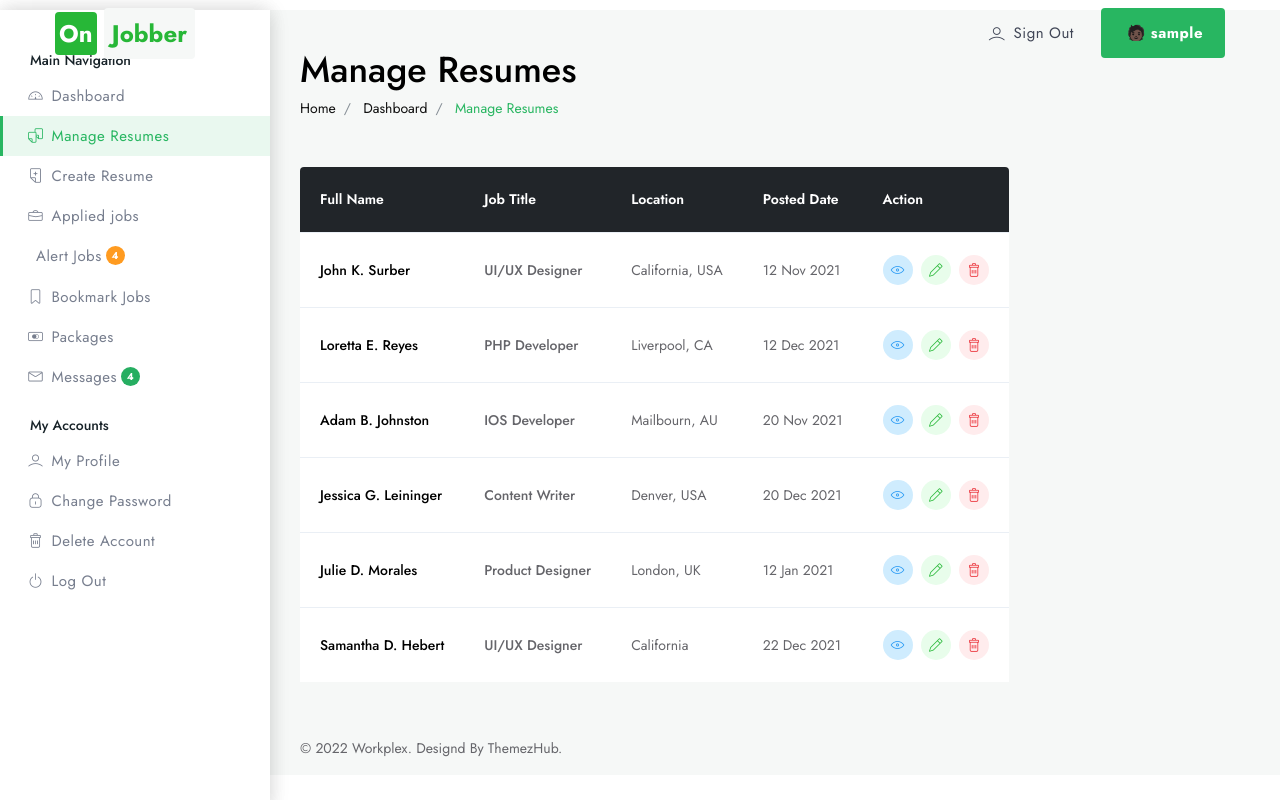
After one commit to bontusss/onjobber, a Django app: template templates/candidate/manage-resume.html in a window 1280 px wide. The commit adds this page. Run offline with Django 4.2, Linux system fonts and the light colour scheme; the template is opened without the code that fills it, so the values that code supplies are empty; the visitor is signed in with stand-in values (Sample User, id 1); data comes from the database, SQL or seed files in the repository; some libraries are stand-ins or nearby versions.

Commit message:
update before changing OS to fedora

```diff
--- /dev/null
+++ b/templates/candidate/manage-resume.html
@@ -0,0 +1,321 @@
+{% extends 'dashboard-base.html' %}
+{% block content %}
+<!-- ======================= dashboard Detail ======================== -->
+<div class="dashboard-wrap bg-light">
+  <a
+    class="mobNavigation"
+    data-toggle="collapse"
+    href="#MobNav"
+    role="button"
+    aria-expanded="false"
+    aria-controls="MobNav"
+  >
+    <i class="fas fa-bars mr-2"></i>Dashboard Navigation
+  </a>
+  <div class="collapse" id="MobNav">
+    <div class="dashboard-nav">
+      <div class="dashboard-inner">
+        <ul data-submenu-title="Main Navigation">
+          <li>
+            <a href="candidate-dashboard.html"
+              ><i class="lni lni-dashboard mr-2"></i>Dashboard</a
+            >
+          </li>
+          <li class="active">
+            <a href="dashboard-manage-resume.html"
+              ><i class="lni lni-files mr-2"></i>Manage Resumes</a
+            >
+          </li>
+          <li>
+            <a href="dashboard-add-resume.html"
+              ><i class="lni lni-add-files mr-2"></i>Create Resume</a
+            >
+          </li>
+          <li>
+            <a href="dashboard-applied-jobs.html"
+              ><i class="lni lni-briefcase mr-2"></i>Applied jobs</a
+            >
+          </li>
+          <li>
+            <a href="dashboard-alert-job.html"
+              ><i class="ti-bell mr-2"></i>Alert Jobs<span
+                class="count-tag bg-warning"
+                >4</span
+              ></a
+            >
+          </li>
+          <li>
+            <a href="dashboard-saved-jobs.html"
+              ><i class="lni lni-bookmark mr-2"></i>Bookmark Jobs</a
+            >
+          </li>
+          <li>
+            <a href="dashboard-packages.html"
+              ><i class="lni lni-mastercard mr-2"></i>Packages</a
+            >
+          </li>
+          <li>
+            <a href="dashboard-messages.html"
+              ><i class="lni lni-envelope mr-2"></i>Messages<span
+                class="count-tag"
+                >4</span
+              ></a
+            >
+          </li>
+        </ul>
+        <ul data-submenu-title="My Accounts">
+          <li>
+            <a href="dashboard-my-profile.html"
+              ><i class="lni lni-user mr-2"></i>My Profile
+            </a>
+          </li>
+          <li>
+            <a href="dashboard-change-password.html"
+              ><i class="lni lni-lock-alt mr-2"></i>Change Password</a
+            >
+          </li>
+          <li>
+            <a href="javascript:void(0);"
+              ><i class="lni lni-trash-can mr-2"></i>Delete Account</a
+            >
+          </li>
+          <li>
+            <a href="login.html"
+              ><i class="lni lni-power-switch mr-2"></i>Log Out</a
+            >
+          </li>
+        </ul>
+      </div>
+    </div>
+  </div>
+
+  <div class="dashboard-content">
+    <div class="dashboard-tlbar d-block mb-5">
+      <div class="row">
+        <div class="colxl-12 col-lg-12 col-md-12">
+          <h1 class="ft-medium">Manage Resumes</h1>
+          <nav aria-label="breadcrumb">
+            <ol class="breadcrumb">
+              <li class="breadcrumb-item text-muted"><a href="#">Home</a></li>
+              <li class="breadcrumb-item text-muted">
+                <a href="#">Dashboard</a>
+              </li>
+              <li class="breadcrumb-item">
+                <a href="#" class="theme-cl">Manage Resumes</a>
+              </li>
+            </ol>
+          </nav>
+        </div>
+      </div>
+    </div>
+
+    <div class="dashboard-widg-bar d-block">
+      <div class="row">
+        <div class="col-xl-12 col-lg-12 col-md-12">
+          <div class="mb-4 tbl-lg rounded overflow-hidden">
+            <div class="table-responsive bg-white">
+              <table class="table">
+                <thead class="thead-dark">
+                  <tr>
+                    <th scope="col">Full Name</th>
+                    <th scope="col">Job Title</th>
+                    <th scope="col">Location</th>
+                    <th scope="col">Posted Date</th>
+                    <th scope="col">Action</th>
+                  </tr>
+                </thead>
+                <tbody>
+                  <tr>
+                    <td>
+                      <div class="dash-title">
+                        <h4 class="mb-0 ft-medium fs-sm">John K. Surber</h4>
+                      </div>
+                    </td>
+                    <td><span class="ft-medium">UI/UX Designer</span></td>
+                    <td>California, USA</td>
+                    <td>12 Nov 2021</td>
+                    <td>
+                      <div class="dash-action">
+                        <a
+                          href="javascript:void(0);"
+                          class="p-2 circle text-info bg-light-info d-inline-flex align-items-center justify-content-center mr-1"
+                          ><i class="lni lni-eye"></i
+                        ></a>
+                        <a
+                          href="javascript:void(0);"
+                          class="p-2 circle text-success bg-light-success d-inline-flex align-items-center justify-content-center"
+                          ><i class="lni lni-pencil"></i
+                        ></a>
+                        <a
+                          href="javascript:void(0);"
+                          class="p-2 circle text-danger bg-light-danger d-inline-flex align-items-center justify-content-center ml-1"
+                          ><i class="lni lni-trash-can"></i
+                        ></a>
+                      </div>
+                    </td>
+                  </tr>
+                  <tr>
+                    <td>
+                      <div class="dash-title">
+                        <h4 class="mb-0 ft-medium fs-sm">Loretta E. Reyes</h4>
+                      </div>
+                    </td>
+                    <td><span class="ft-medium">PHP Developer</span></td>
+                    <td>Liverpool, CA</td>
+                    <td>12 Dec 2021</td>
+                    <td>
+                      <div class="dash-action">
+                        <a
+                          href="javascript:void(0);"
+                          class="p-2 circle text-info bg-light-info d-inline-flex align-items-center justify-content-center mr-1"
+                          ><i class="lni lni-eye"></i
+                        ></a>
+                        <a
+                          href="javascript:void(0);"
+                          class="p-2 circle text-success bg-light-success d-inline-flex align-items-center justify-content-center"
+                          ><i class="lni lni-pencil"></i
+                        ></a>
+                        <a
+                          href="javascript:void(0);"
+                          class="p-2 circle text-danger bg-light-danger d-inline-flex align-items-center justify-content-center ml-1"
+                          ><i class="lni lni-trash-can"></i
+                        ></a>
+                      </div>
+                    </td>
+                  </tr>
+                  <tr>
+                    <td>
+                      <div class="dash-title">
+                        <h4 class="mb-0 ft-medium fs-sm">Adam B. Johnston</h4>
+                      </div>
+                    </td>
+                    <td><span class="ft-medium">IOS Developer</span></td>
+                    <td>Mailbourn, AU</td>
+                    <td>20 Nov 2021</td>
+                    <td>
+                      <div class="dash-action">
+                        <a
+                          href="javascript:void(0);"
+                          class="p-2 circle text-info bg-light-info d-inline-flex align-items-center justify-content-center mr-1"
+                          ><i class="lni lni-eye"></i
+                        ></a>
+                        <a
+                          href="javascript:void(0);"
+                          class="p-2 circle text-success bg-light-success d-inline-flex align-items-center justify-content-center"
+                          ><i class="lni lni-pencil"></i
+                        ></a>
+                        <a
+                          href="javascript:void(0);"
+                          class="p-2 circle text-danger bg-light-danger d-inline-flex align-items-center justify-content-center ml-1"
+                          ><i class="lni lni-trash-can"></i
+                        ></a>
+                      </div>
+                    </td>
+                  </tr>
+                  <tr>
+                    <td>
+                      <div class="dash-title">
+                        <h4 class="mb-0 ft-medium fs-sm">
+                          Jessica G. Leininger
+                        </h4>
+                      </div>
+                    </td>
+                    <td><span class="ft-medium">Content Writer</span></td>
+                    <td>Denver, USA</td>
+                    <td>20 Dec 2021</td>
+                    <td>
+                      <div class="dash-action">
+                        <a
+                          href="javascript:void(0);"
+                          class="p-2 circle text-info bg-light-info d-inline-flex align-items-center justify-content-center mr-1"
+                          ><i class="lni lni-eye"></i
+                        ></a>
+                        <a
+                          href="javascript:void(0);"
+                          class="p-2 circle text-success bg-light-success d-inline-flex align-items-center justify-content-center"
+                          ><i class="lni lni-pencil"></i
+                        ></a>
+                        <a
+                          href="javascript:void(0);"
+                          class="p-2 circle text-danger bg-light-danger d-inline-flex align-items-center justify-content-center ml-1"
+                          ><i class="lni lni-trash-can"></i
+                        ></a>
+                      </div>
+                    </td>
+                  </tr>
+                  <tr>
+                    <td>
+                      <div class="dash-title">
+                        <h4 class="mb-0 ft-medium fs-sm">Julie D. Morales</h4>
+                      </div>
+                    </td>
+                    <td><span class="ft-medium">Product Designer</span></td>
+                    <td>London, UK</td>
+                    <td>12 Jan 2021</td>
+                    <td>
+                      <div class="dash-action">
+                        <a
+                          href="javascript:void(0);"
+                          class="p-2 circle text-info bg-light-info d-inline-flex align-items-center justify-content-center mr-1"
+                          ><i class="lni lni-eye"></i
+                        ></a>
+                        <a
+                          href="javascript:void(0);"
+                          class="p-2 circle text-success bg-light-success d-inline-flex align-items-center justify-content-center"
+                          ><i class="lni lni-pencil"></i
+                        ></a>
+                        <a
+                          href="javascript:void(0);"
+                          class="p-2 circle text-danger bg-light-danger d-inline-flex align-items-center justify-content-center ml-1"
+                          ><i class="lni lni-trash-can"></i
+                        ></a>
+                      </div>
+                    </td>
+                  </tr>
+                  <tr>
+                    <td>
+                      <div class="dash-title">
+                        <h4 class="mb-0 ft-medium fs-sm">Samantha D. Hebert</h4>
+                      </div>
+                    </td>
+                    <td><span class="ft-medium">UI/UX Designer</span></td>
+                    <td>California</td>
+                    <td>22 Dec 2021</td>
+                    <td>
+                      <div class="dash-action">
+                        <a
+                          href="javascript:void(0);"
+                          class="p-2 circle text-info bg-light-info d-inline-flex align-items-center justify-content-center mr-1"
+                          ><i class="lni lni-eye"></i
+                        ></a>
+                        <a
+                          href="javascript:void(0);"
+                          class="p-2 circle text-success bg-light-success d-inline-flex align-items-center justify-content-center"
+                          ><i class="lni lni-pencil"></i
+                        ></a>
+                        <a
+                          href="javascript:void(0);"
+                          class="p-2 circle text-danger bg-light-danger d-inline-flex align-items-center justify-content-center ml-1"
+                          ><i class="lni lni-trash-can"></i
+                        ></a>
+                      </div>
+                    </td>
+                  </tr>
+                </tbody>
+              </table>
+            </div>
+          </div>
+        </div>
+      </div>
+    </div>
+
+    <!-- footer -->
+    <div class="row">
+      <div class="col-md-12">
+        <div class="py-3">© 2022 Workplex. Designd By ThemezHub.</div>
+      </div>
+    </div>
+  </div>
+</div>
+<!-- ======================= dashboard Detail End ======================== -->
+{% endblock content %}
--- a/templates/dashboard-base.html
+++ b/templates/dashboard-base.html
@@ -27,7 +27,7 @@
       <!-- ============================================================== -->
       <!-- ======================= dashboard Detail ======================== -->
 
-      <div class="dashboard-wrap bg-light" style="margin-top: 70px">
+      <div class="dashboard-wrap bg-light" style="margin-top: 10px">
       <a
         class="mobNavigation"
         data-toggle="collapse"
@@ -137,11 +137,11 @@
       {% endif %}
       {% block content %}{% endblock content %}
       <!-- footer -->
-      <div class="row">
+      {% comment %} <div class="row">
         <div class="col-md-12">
           <div class="py-3">© 2022 Workplex.</div>
         </div>
-      </div>
+      </div> {% endcomment %}
     </div>
     </div>
 
--- a/templates/index.html
+++ b/templates/index.html
@@ -23,7 +23,7 @@
             blanditiis praesentium voluptatum deleniti atque
           </p>
         </div>
-        {% if profile.type == 'Candidate' %}
+        {% if pro.type == 'Candidate' %}
         <form class="bg-white rounded p-1">
           <div class="row no-gutters">
             <div class="col-xl-5 col-lg-5 col-md-5 col-sm-12 col-12">
--- a/templates/registration/activation_sent.html
+++ b/templates/registration/activation_sent.html
@@ -1,4 +1,4 @@
 {% extends '../base.html' %}
 {% block content %}
-<p class="text-center text-secondary">Activation link sent! Please check your console.</p>
+<p class="text-center text-secondary pt-5 pb-5">Activation link sent! Please check your console.</p>
 {% endblock content %}
```
Also changed, not shown: jobboard/settings.py (+32 -24 lines), requirements.txt (added, +32 -0 lines).
